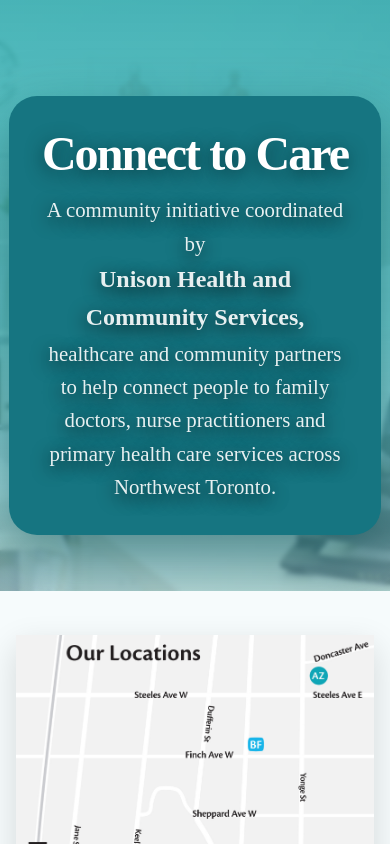
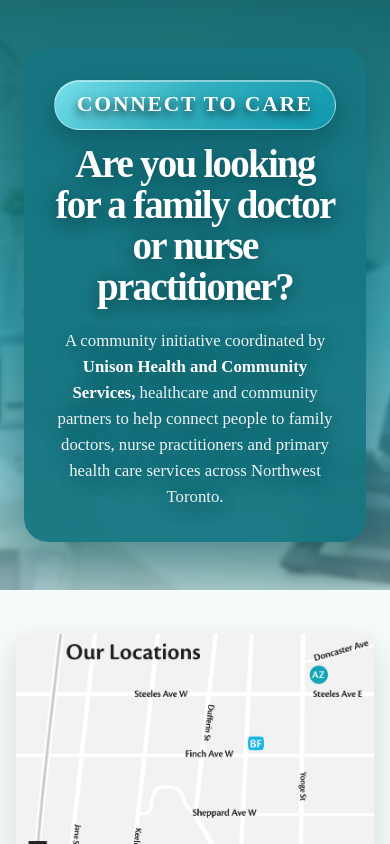
Before and after one commit to nlin1027/healthcare-landing-page, a React (Vite) app in the folder app/: page / in a window 390 px wide. Shown: the top 844 px of the page. Built offline with nearby package versions, Linux system fonts and the light colour scheme.

Commit message:
changed title card and edited text in link section

```diff
--- a/app/src/components/Link.jsx
+++ b/app/src/components/Link.jsx
@@ -13,7 +13,7 @@
 
       <div className="doctor-cta-content">
         <div className="doctor-cta-text">
-          <h2>We Can Help You Take the Next Step</h2>
+          <h2>To Help Get You Connected</h2>
 
           <a href="https://can01.safelinks.protection.outlook.com/?url=https%3A%2F%2Fforms.cloud.microsoft%2Fr%2FHMjH6BhxFA&data=05%7C02%7CAmy.Cheng%40unisonhcs.org%7C07c98cbf8e9e44920dfa08debb5096ca%7C3a25ac2e73fa46e092cb1a68a4d98258%7C0%7C0%7C639154152488369357%7CUnknown%7CTWFpbGZsb3d8eyJFbXB0eU1hcGkiOnRydWUsIlYiOiIwLjAuMDAwMCIsIlAiOiJXaW4zMiIsIkFOIjoiTWFpbCIsIldUIjoyfQ%3D%3D%7C0%7C%7C%7C&sdata=ML88hEjRr6rPiAZvBtdZpZbjdsIH6XkzTCjQCBcMx3o%3D&reserved=0" className="doctor-cta-button">
             Click Here to Register
--- a/app/src/components/Title.css
+++ b/app/src/components/Title.css
@@ -2,7 +2,7 @@
   position: relative;
   width: 100%;
   height: 75vh;
-  min-height: 360px;
+  min-height: 420px;
   overflow: hidden;
   display: flex;
   align-items: center;
@@ -22,9 +22,9 @@
   inset: 0;
   background: linear-gradient(
     90deg,
-    rgba(10, 99, 105, 0.88) 0%,
-    rgba(28, 161, 179, 0.72) 45%,
-    rgba(205, 250, 247, 0.35) 100%
+    rgba(10, 99, 105, 0.9) 0%,
+    rgba(28, 161, 179, 0.68) 48%,
+    rgba(205, 250, 247, 0.28) 100%
   );
   backdrop-filter: blur(2px);
   z-index: 2;
@@ -35,93 +35,130 @@
   z-index: 3;
   width: 100%;
   height: 100%;
-  max-width: 1200px;
   margin: 0 auto;
   padding: 0 6%;
   display: flex;
-  flex-direction: row;
   align-items: center;
-  justify-content: space-between;
+  justify-content: flex-start;
   box-sizing: border-box;
 }
 
 .hero-text {
-  width: 50%;
-  max-width: 560px;
-  padding: 32px;
+  width: 52%;
+  max-width: 680px;
+  padding: 42px 46px;
   border-radius: 28px;
-  background-color: rgb(22, 117, 129);
+  background-color: rgba(22, 117, 129, 0.94);
   backdrop-filter: blur(10px);
-  box-shadow: 0 24px 60px rgba(6, 68, 73, 0.553);
+  box-shadow: 0 24px 60px rgba(6, 68, 73, 0.55);
+  text-align: left;
+}
+
+.hero-kicker {
+  display: inline-block;
+  margin: 0 0 22px;
+  padding: 11px 22px;
+
+  width: fit-content;
+  max-width: 100%;
+
+  border-radius: 999px;
+
+  background: linear-gradient(
+    135deg,
+    rgba(124, 230, 241, 0.95) 0%,
+    rgba(55, 184, 201, 0.88) 45%,
+    rgba(16, 155, 177, 0.92) 100%
+  );
+
+  border: 1px solid rgba(255, 255, 255, 0.45);
+
+  color: #ffffff;
+  font-size: clamp(1rem, 1.4vw, 1.35rem);
+  line-height: 1.2;
+  font-weight: 800;
+  letter-spacing: 0.08em;
+  text-transform: uppercase;
+  text-align: center;
+
+  backdrop-filter: blur(12px);
+  -webkit-backdrop-filter: blur(12px);
+
+  box-shadow:
+    inset 0 1px 0 rgba(255, 255, 255, 0.45),
+    0 10px 24px rgba(0, 45, 55, 0.35);
+
+  text-shadow: 0 5px 10px rgb(8, 35, 36);
 }
 
 .hero-text h1 {
-  margin: 0 0 18px;
-  font-size: clamp(2rem, 4vw, 4.2rem);
-  line-height: 1.08;
+  margin: 0 0 24px;
+  font-size: clamp(2.4rem, 4.6vw, 5rem);
+  line-height: 1.05;
   font-weight: 800;
   color: #ffffff;
-  letter-spacing: -0.04em;
-  text-shadow: 0 4px 18px rgba(6, 49, 53, 0.786);
+  letter-spacing: -0.045em;
+  text-shadow: 0 4px 18px rgba(6, 49, 53, 0.78);
 }
 
-.hero-text p {
+.hero-description {
   margin: 0;
-  max-width: 460px;
-  font-size: 1.5rem;
-  line-height: 1.6;
-  color: rgba(255, 255, 255, 0.9);
-  text-shadow: 0 4px 18px rgb(0, 0, 0);
+  max-width: 600px;
+  font-size: clamp(1.05rem, 1.5vw, 1.35rem);
+  line-height: 1.65;
+  color: rgba(255, 255, 255, 0.92);
+  text-shadow: 0 4px 18px rgba(0, 0, 0, 0.55);
+}
+
+.hero-description span {
+  font-weight: 800;
+  color: #ffffff;
 }
 
 /* Mobile */
 @media (max-width: 768px) {
   .hero-title-card {
-    height: 70vh;
-    min-height: 420px;
-
+    height: auto;
+    min-height: 560px;
   }
 
   .hero-overlay {
     background: linear-gradient(
       180deg,
-      rgba(60, 176, 180, 0.92) 0%,
-      rgba(85, 206, 210, 0.78) 55%,
-      rgba(165, 226, 235, 0.55) 100%
+      rgba(10, 99, 105, 0.92) 0%,
+      rgba(28, 161, 179, 0.78) 55%,
+      rgba(165, 226, 235, 0.5) 100%
     );
   }
 
   .hero-content {
-    min-height: 420px;
-    padding: 40px 24px 0;
-    flex-direction: column;
+    min-height: 560px;
+    padding: 48px 24px;
     justify-content: center;
     text-align: center;
   }
 
   .hero-text {
-    width: 90%;
-    max-width: 500px;
+    width: 100%;
+    max-width: 560px;
+    padding: 32px 26px;
+    border-radius: 24px;
+    text-align: center;
+  }
+
+  .hero-kicker {
+    font-size: 1.35rem;
+    margin-bottom: 14px;
   }
 
   .hero-text h1 {
-    margin-bottom: 14px;
-    font-size: 3rem;
+    font-size: clamp(2.2rem, 10vw, 3.2rem);
+    margin-bottom: 20px;
   }
 
-  .hero-text p {
+  .hero-description {
     max-width: 100%;
-    font-size: 1.3rem;
-  }
-
-  .hero-doctor-wrapper {
-    width: 100%;
-    height: 220px;
-    margin-top: 20px;
-  }
-
-  .hero-doctor-image {
-    max-width: 90%;
-    max-height: 100%;
+    font-size: 1.05rem;
+    line-height: 1.55;
   }
 }
--- a/app/src/components/Title.jsx
+++ b/app/src/components/Title.jsx
@@ -13,11 +13,18 @@
 
       <div className="hero-content">
         <div className="hero-text">
-          <h1>Connect to Care</h1>
-          <p>
-            A community initiative coordinated by <p style={{ fontWeight: "bold", fontSize: "1.5rem" }}>Unison Health and Community Services,</p>
-            healthcare and community partners to help connect people to family doctors,
-            nurse practitioners and primary health care services across Northwest Toronto.
+          <p className="hero-kicker">Connect to Care</p>
+
+          <h1>
+            Are you looking for a family doctor or nurse practitioner?
+          </h1>
+
+          <p className="hero-description">
+            A community initiative coordinated by{" "}
+            <span>Unison Health and Community Services,</span> healthcare and
+            community partners to help connect people to family doctors, nurse
+            practitioners and primary health care services across Northwest
+            Toronto.
           </p>
         </div>
       </div>
```
